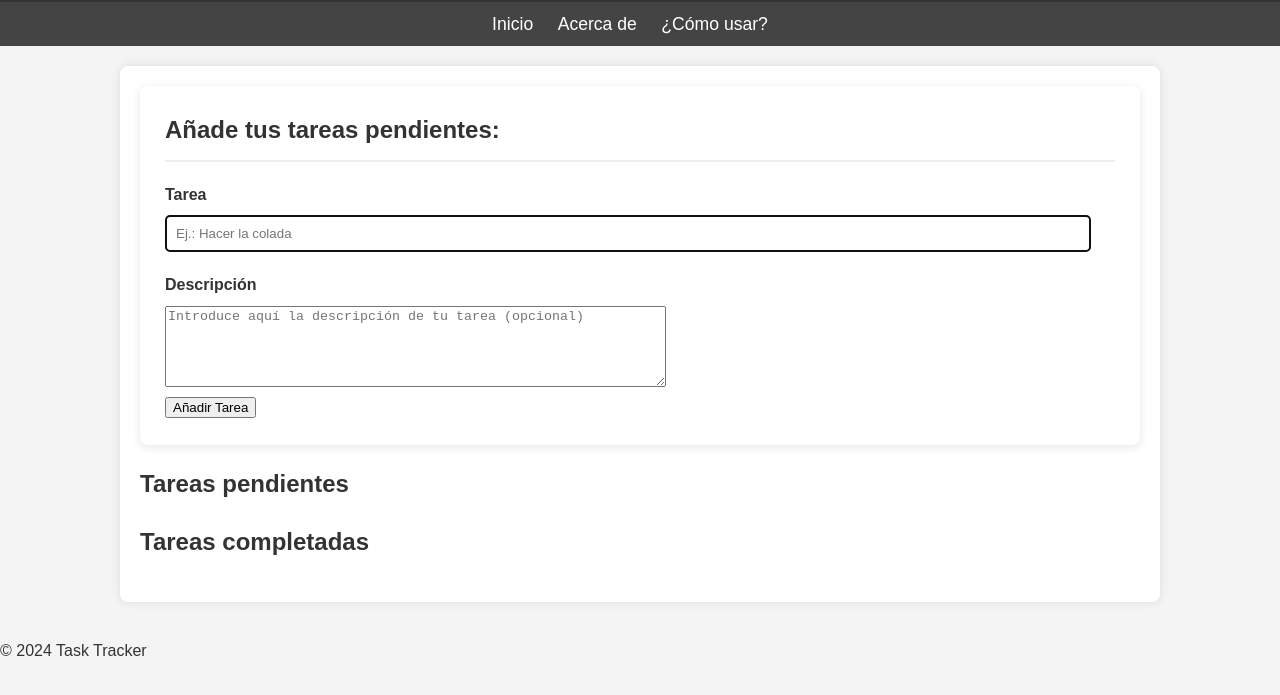
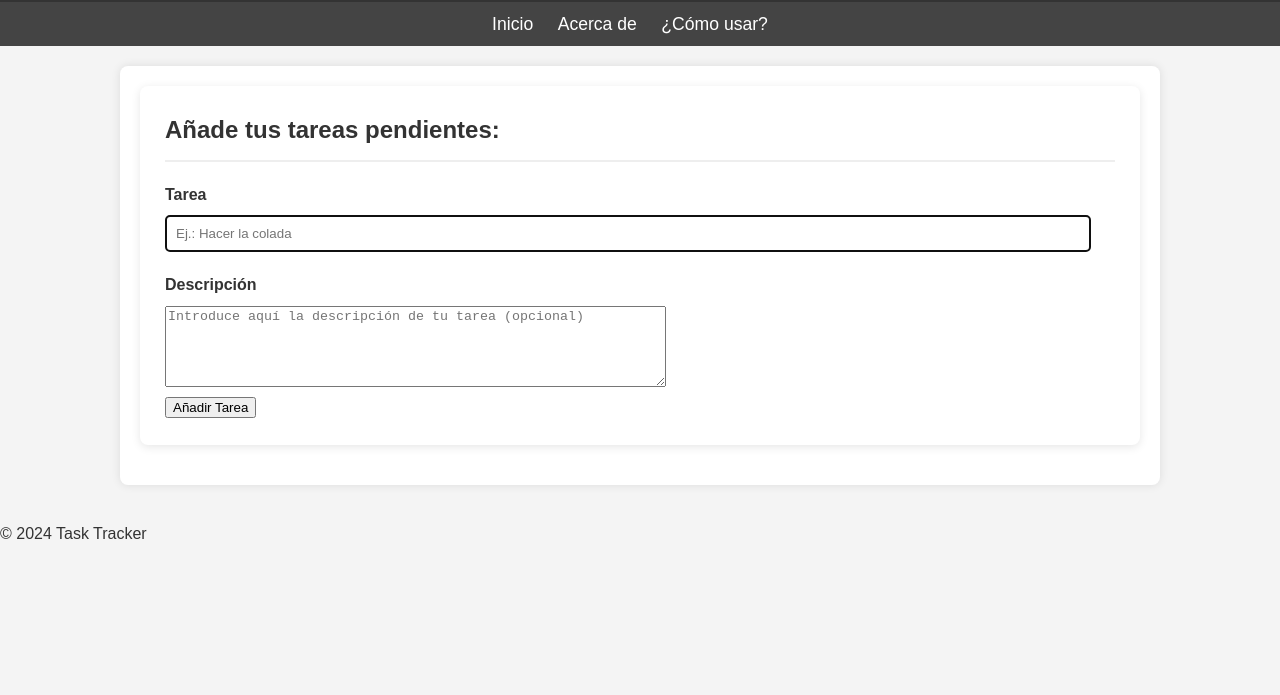
Before and after one commit to anderati/ironhack_m1_practico, a plain HTML site: page index.html in a window 1280 px wide. Shown: the part 81-776 px from the top of the page. Drawn offline with Linux system fonts and the light colour scheme; files whose address does not match are found by name.

Commit message:
second commit

```diff
--- a/index.html
+++ b/index.html
@@ -42,19 +42,7 @@
             </form>
         </section>
 
-        <section id="tasksContainer">
-            <div id="pendingTasks">
-                <h2>Tareas pendientes</h2>
-                <ul id="pendingTasksList" class="task-list">
-                </ul>
-            </div>
 
-            <div id="completedTasks">
-                <h2>Tareas completadas</h2>
-                <ul id="completedTasksList" class="task-list">
-                </ul>
-            </div>
-        </section>
     </main>
     <footer>
 
```
